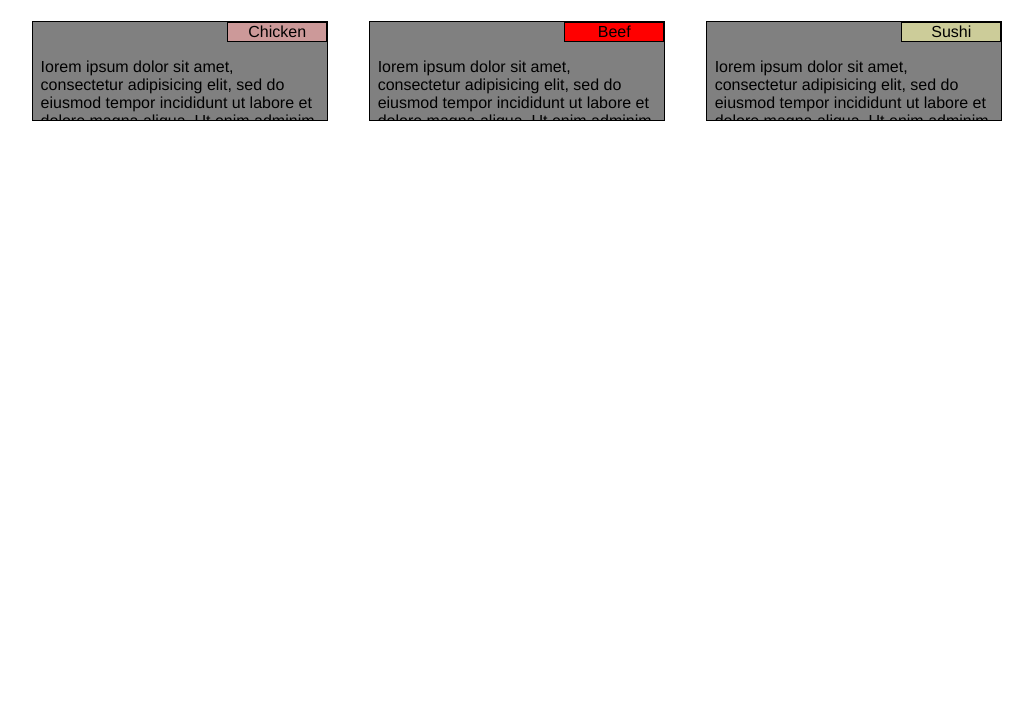
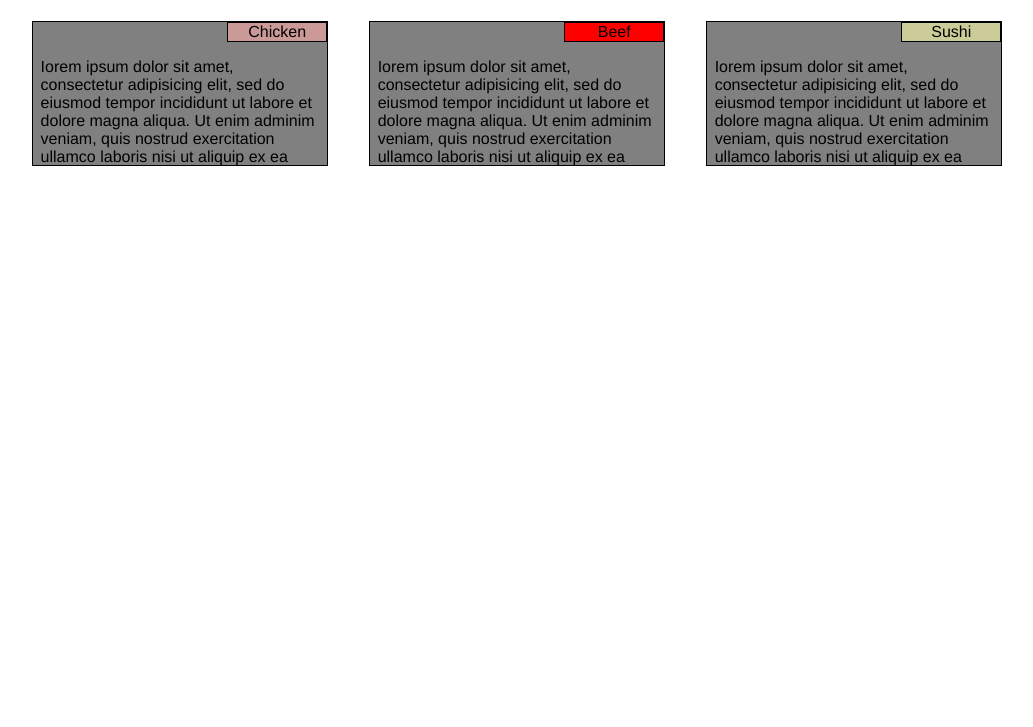
Before and after one commit to YunzhiWei/coursera-test, a plain HTML site: page index.html in a window 1280 px wide. Shown: the part 73-800 px from the top of the page, without its empty margins (123-1156 px from the left). Drawn offline with Linux system fonts and the light colour scheme.

Commit message:
Change high to 145

```diff
--- a/css/styles.css
+++ b/css/styles.css
@@ -10,7 +10,7 @@ h1 {
 .block-patten {
   border: 1px solid black;
   background-color: gray;
-  height: 100px;
+  height: 145px;
   font-family: Helvetica;
   color: black;
   overflow: hidden;
```
